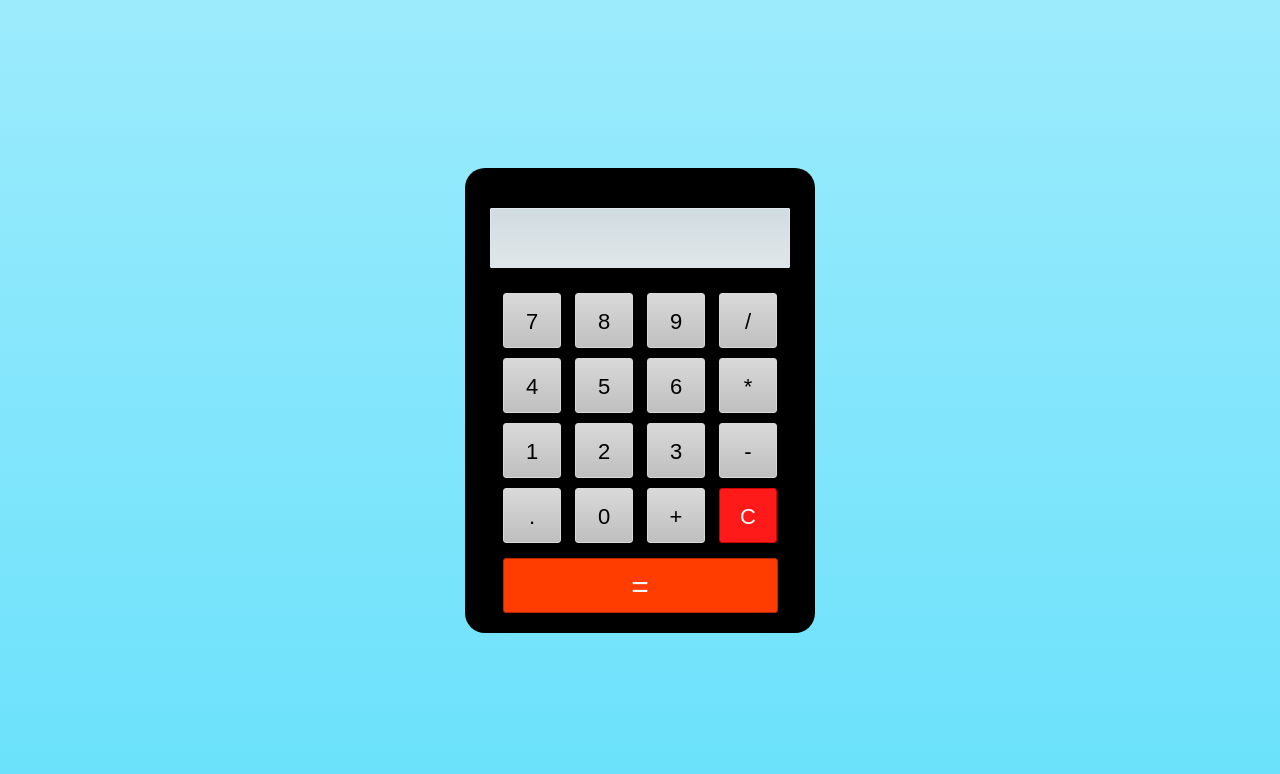
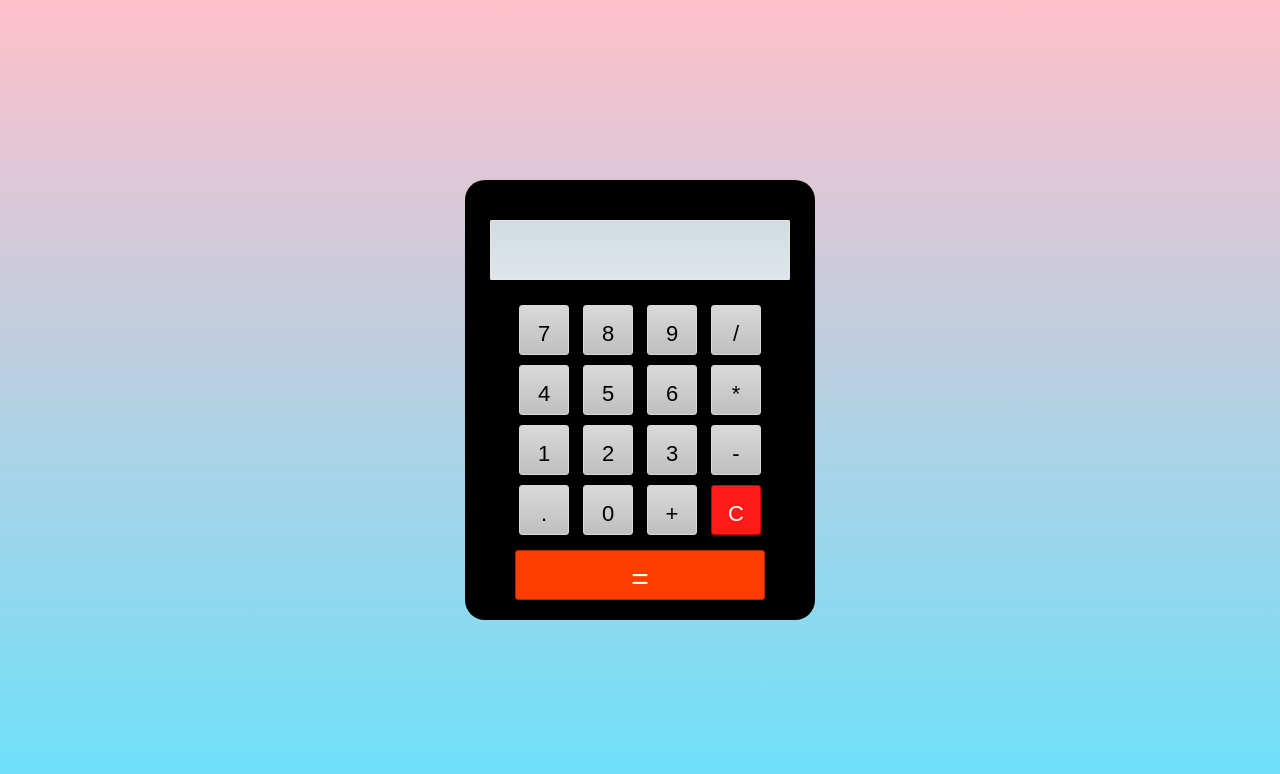
Before and after one commit to AbhiSinghDeveloper/Open-Source-Web-Development-for-Beginners, a plain HTML site: page Frontend/TO-DO App/TO_DO.html in a window 1280 px wide. Drawn offline with nearby package versions, Linux system fonts and the light colour scheme.

Commit message:
Update TO_DO.html

```diff
--- a/Frontend/TO-DO App/TO_DO.html
+++ b/Frontend/TO-DO App/TO_DO.html
@@ -19,7 +19,7 @@ body{
   justify-content: center;
   align-items: center;
   min-height: 100vh;
-  background: linear-gradient(#9cebfc,#6ae1fb);
+  background: linear-gradient(pink,#6ae1fb);
 }
 .center{
   /* display: none; */
@@ -46,8 +46,8 @@ form .buttons{
   padding: 10px 0;
 }
 input[type="button"]{
-  width: 58px;
-  height: 55px;
+  width: 50px;
+  height: 50px;
   margin: 5px;
   font-size: 22px;
   line-height: 55px;
@@ -65,7 +65,7 @@ input#clear{
   color: white;
 }
 input#equal{
-  width: 275px;
+  width: 250px;
   margin: 10px 0 10px 0;
   font-size: 30px;
   color: white;
```
